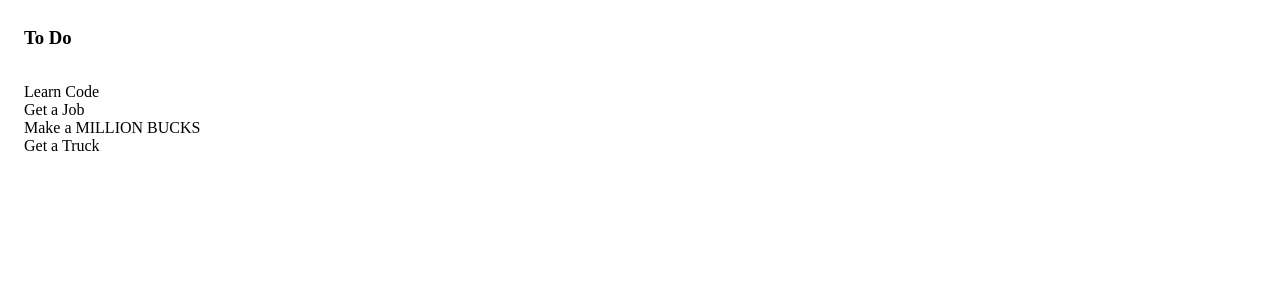
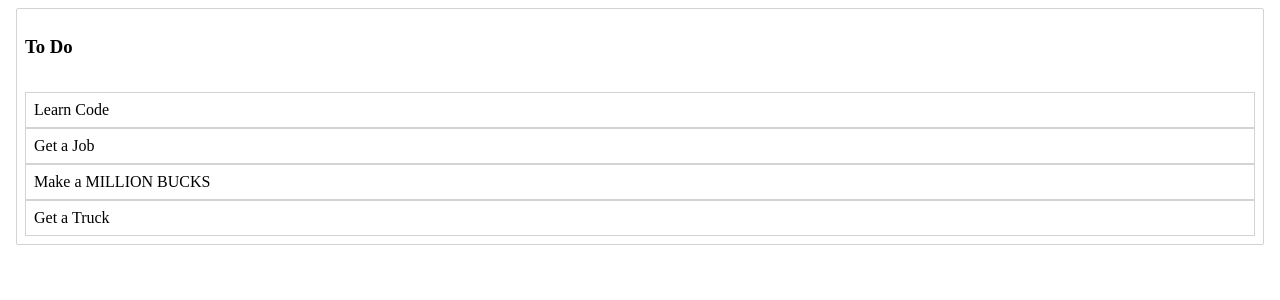
Before and after one commit to geoffkvincent/react-drag-and-drop, a React (Create React App) app: page / in a window 1280 px wide. Shown: the top 300 px of the page. Built offline with nearby package versions, Linux system fonts and the light colour scheme.

Commit message:
task and column styled

```diff
--- a/src/Column.js
+++ b/src/Column.js
@@ -4,8 +4,8 @@ import Task from './Task'
 
 const Container = styled.div`
   margin: 8px;
-  border: 1px solidblack;
-  border-radius: 2px;
+  border: 1px solid lightgrey;
+  border-radius: 2px
 `;
 
 const Title = styled.h3`
--- a/src/Task.js
+++ b/src/Task.js
@@ -1,7 +1,10 @@
 import React from 'react'
 import styled from 'styled-components'
 
-const Container = styled.div``;
+const Container = styled.div`
+  border: 1px solid lightgrey;
+  padding: 8px
+`;
 
 export default class Task extends React.Component {
   render() {
```
